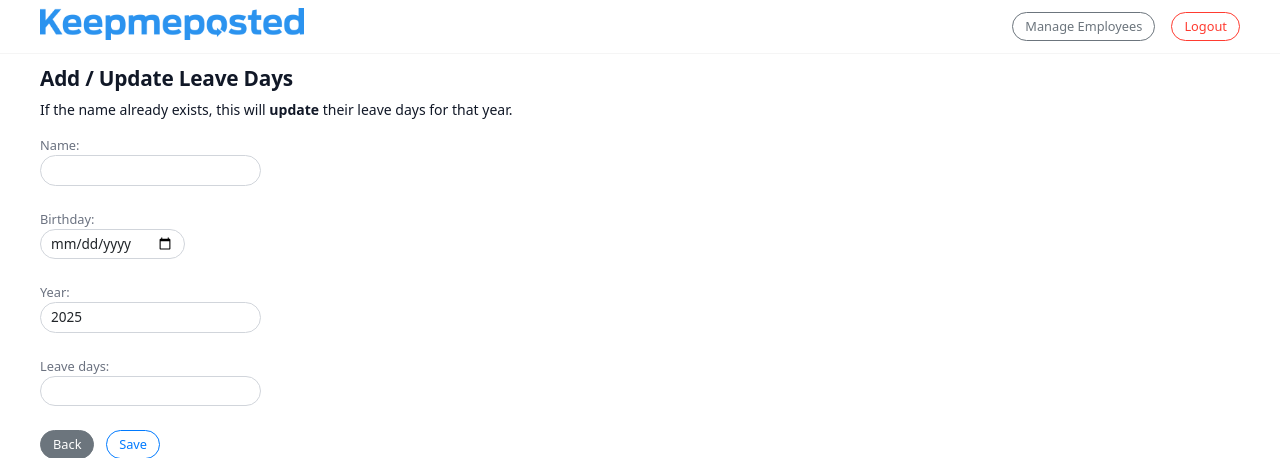
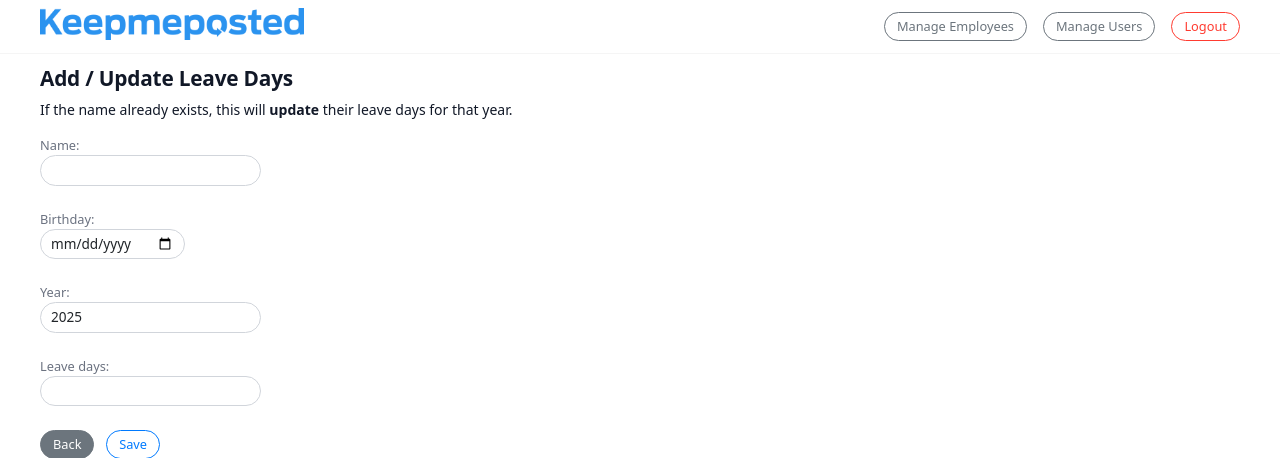
Before and after one commit to schaak722/leave-tracker, a Flask app: page /admin/add_employee in a window 1280 px wide. Shown: the top 458 px of the page. Run offline with Flask 3, Linux system fonts and the light colour scheme; the visitor is signed in with stand-in values (Sample User, id 1).

Commit message:
Update base.html
Base file updated with manage user accounts

```diff
--- a/templates/base.html
+++ b/templates/base.html
@@ -2,7 +2,7 @@
 <html lang="en">
 <head>
   <meta charset="utf-8">
-  <title>Leave Tracker</title>
+  <title>{% block title %}Leave Tracker{% endblock %}</title>
   <meta name="viewport" content="width=device-width, initial-scale=1">
 
   <link href="https://cdn.jsdelivr.net/npm/bootstrap@5.3.3/dist/css/bootstrap.min.css"
@@ -27,6 +27,9 @@
         {% if g.is_admin %}
           <a href="{{ url_for('manage_employees') }}" class="btn btn-outline-secondary btn-sm me-2">
             Manage Employees
+          </a>
+          <a href="{{ url_for('manage_users') }}" class="btn btn-outline-secondary btn-sm me-2">
+            Manage Users
           </a>
           <a href="{{ url_for('logout') }}" class="btn btn-outline-danger btn-sm">
             Logout
```
